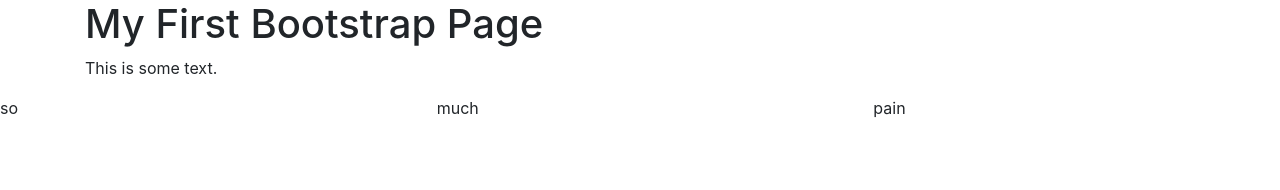
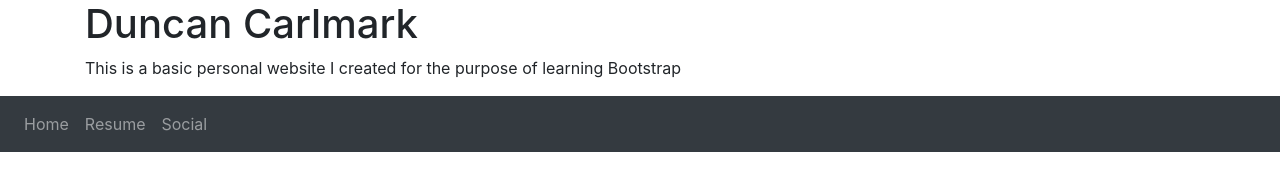
Before and after one commit to DuncanCarlmark/SpotifySummer2020, a plain HTML site: page index/social.html in a window 1280 px wide. Drawn offline with nearby package versions, Linux system fonts and the light colour scheme.

Commit message:
Added Pages and Hyperlinks

```diff
--- a/index.html
+++ b/index/social.html
@@ -1,7 +1,8 @@
 <!DOCTYPE html>
 <html lang="en">
+
 <head>
-  <title>Bootstrap 4 Example</title>
+  <title>Homepage</title>
   <meta charset="utf-8">
   <meta name="viewport" content="width=device-width, initial-scale=1">
   <link rel="stylesheet" href="https://maxcdn.bootstrapcdn.com/bootstrap/4.5.0/css/bootstrap.min.css">
@@ -9,18 +10,33 @@
   <script src="https://cdnjs.cloudflare.com/ajax/libs/popper.js/1.16.0/umd/popper.min.js"></script>
   <script src="https://maxcdn.bootstrapcdn.com/bootstrap/4.5.0/js/bootstrap.min.js"></script>
 </head>
+
+
 <body>
 
-<div class="container-xl">
-  <h1>My First Bootstrap Page</h1>
-  <p>This is some text.</p>
+<div class="container">
+  <h1>Duncan Carlmark</h1>
+  <p>This is a basic personal website I created for the purpose of learning Bootstrap</p>
 </div>
 
-<div class = "row">
-    <div class = "col"><p>so</p></div>
-    <div class = "col"><p>much</p></div>
-    <div class = "col"><p>pain</p></div>
-</div>
+<nav class = "navbar navbar-expand bg-dark navbar-dark">
+  <ul class = "navbar-nav">
+    <li class="nav-item">
+      <a class = "nav-link" href="site.html">Home</a>
+    </li>
+
+    <li class="nav-item">
+      <a class = "nav-link" href="resume.html">Resume</a>
+    </li>
+
+    <li class="nav-item">
+      <a class = "nav-link" href="social.html">Social</a>
+    </li>
+
+  </ul>
+</nav>
+
+
 
 </body>
 </html>
```
Also changed, not shown: index/resume.html (renamed from site.html, +22 -12 lines), index/site.html (added, +63 -0 lines), profile.jpg (added), sej.jpg (added).
